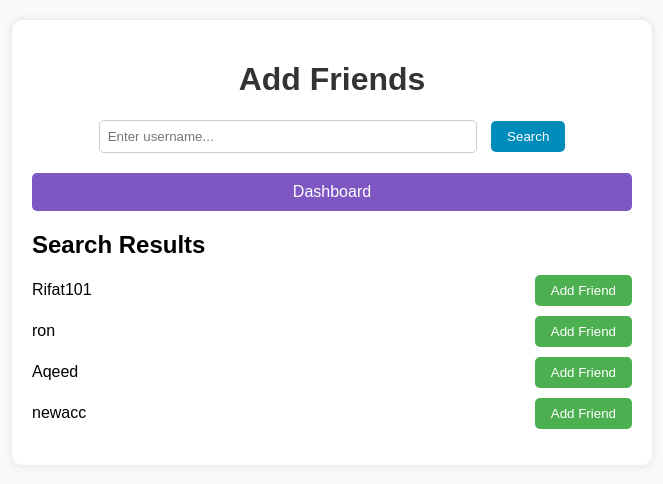
After one commit to 0ofpro/E-commerce-Website, a Flask app: page /add_friend in a window 1280 px wide. The commit adds this page. Shown: the top 484 px of the page, without its empty margins (308-971 px from the left). Run offline with Flask 3, Linux system fonts and the light colour scheme; a user stored in the database is signed in.

Commit message:
Add friend and View friends implemented. Deleting also possible

```diff
--- a/app/routes.py
+++ b/app/routes.py
@@ -1,6 +1,6 @@
 from app import app, db
 from flask import render_template, request, redirect, url_for,flash,session,send_from_directory,abort,jsonify
-from app.models import Items, Order,User, user_vouchers, UserPreference, RatingReview, Voucher,Wishlist,Cart, Deals,Admin
+from app.models import Items, Order,User, user_vouchers, UserPreference, RatingReview, Voucher,Wishlist,Cart, Deals,Admin,Friendship
 from sqlalchemy.sql import text,or_
 from math import ceil
 from datetime import datetime
@@ -779,3 +779,95 @@ def non_stop_points():
             flash('Not enough points to redeem this voucher.', 'error')
 
     return render_template('non_stop_points.html', user=user, vouchers=vouchers)
+
+@app.route('/add_friend', methods=['GET'])
+def add_friend():
+    current_username = session.get('username')
+    if current_username:
+        search_query = request.args.get('search_query')
+        if search_query:
+            # Fetch users whose username contains the search query
+            current_user = User.query.filter_by(username=current_username).first()
+            added_friend_ids = [friend.id for friend in current_user.friends]
+            users = User.query.filter(User.username.ilike(f'%{search_query}%')).filter(User.username != current_username).filter(~User.id.in_(added_friend_ids)).all()
+        else:
+            # Fetch all users except the current user and already added friends
+            current_user = User.query.filter_by(username=current_username).first()
+            added_friend_ids = [friend.id for friend in current_user.friends]
+            users = User.query.filter(User.username != current_username).filter(~User.id.in_(added_friend_ids)).all()
+        return render_template('add_friend.html', users=users)
+    else:
+        # Redirect the user to the login page if username is not in session
+        return redirect(url_for('login'))
+
+
+
+
+@app.route('/add_friend/<int:friend_id>/add', methods=['POST'])
+def add_friend_to_db(friend_id):
+    current_username = session.get('username')
+    if current_username:
+        friend = User.query.get(friend_id)
+        if friend:
+            # Add the friend to the current user's friend list
+            current_user = User.query.filter_by(username=current_username).first()
+            current_user.friends.append(friend)
+            db.session.commit()
+            flash('Friend added successfully!', 'success')
+
+            # Update the list of users to exclude the newly added friend
+            added_friend_ids = [friend.id for friend in current_user.friends]
+            users = User.query.filter(User.username != current_username).filter(~User.id.in_(added_friend_ids)).all()
+        else:
+            flash('Friend not found!', 'error')
+            # Fetch all users except the current user if no search query provided
+            users = User.query.filter(User.username != current_username).all()
+    else:
+        flash('User not logged in!', 'error')
+        return redirect(url_for('login'))
+
+    return render_template('add_friend.html', users=users)
+
+
+@app.route('/view_friends')
+def view_friends():
+    current_username = session.get('username')
+    if current_username:
+        # Fetch the current user from the database
+        current_user = User.query.filter_by(username=current_username).first()
+        if current_user:
+            # Get the list of added friends for the current user
+            friends = current_user.friends
+            return render_template('view_friends.html', friends=friends)
+        else:
+            flash('User not found!', 'error')
+            return redirect(url_for('login'))
+    else:
+        flash('User not logged in!', 'error')
+        return redirect(url_for('login'))
+
+from flask import redirect, url_for
+
+@app.route('/remove_friend/<int:friend_id>', methods=['POST'])
+def remove_friend(friend_id):
+    current_username = session.get('username')
+    if current_username:
+        # Retrieve the current user
+        current_user = User.query.filter_by(username=current_username).first()
+        if current_user:
+            # Retrieve the friend to be removed
+            friend_to_remove = User.query.get(friend_id)
+            if friend_to_remove:
+                # Remove the friend from the user's friend list
+                current_user.friends.remove(friend_to_remove)
+                db.session.commit()
+                flash('Friend removed successfully!', 'success')
+            else:
+                flash('Friend not found!', 'error')
+        else:
+            flash('User not found!', 'error')
+    else:
+        flash('User not logged in!', 'error')
+
+    # Redirect back to the page displaying the friend list
+    return redirect(url_for('view_friends'))
--- /dev/null
+++ b/app/templates/add_friend.html
@@ -0,0 +1,143 @@
+<!DOCTYPE html>
+<html lang="en">
+<head>
+    <meta charset="UTF-8">
+    <meta name="viewport" content="width=device-width, initial-scale=1.0">
+    <title>Add Friends</title>
+    <style>
+        body {
+            font-family: Arial, sans-serif;
+            background-color: #f9f9f9;
+            margin: 0;
+            padding: 20px;
+        }
+
+        .container {
+            max-width: 600px;
+            margin: 0 auto;
+            background-color: #fff;
+            padding: 20px;
+            border-radius: 10px;
+            box-shadow: 0 0 10px rgba(0, 0, 0, 0.1);
+        }
+
+        h1 {
+            text-align: center;
+            color: #333;
+        }
+
+        .search-form {
+            text-align: center;
+            margin-bottom: 20px;
+        }
+
+        .search-input {
+            padding: 8px;
+            width: 60%;
+            border: 1px solid #ccc;
+            border-radius: 5px;
+            margin-right: 10px;
+        }
+
+        .search-button {
+            padding: 8px 16px;
+            background-color: #008CBA;
+            color: #fff;
+            border: none;
+            border-radius: 5px;
+            cursor: pointer;
+            transition: background-color 0.3s ease;
+        }
+
+        .search-button:hover {
+            background-color: #005F6B;
+        }
+
+        .search-results {
+            margin-top: 20px;
+        }
+
+        .search-results h2 {
+            margin-bottom: 10px;
+        }
+
+        .search-results ul {
+            list-style: none;
+            padding: 0;
+        }
+
+        .search-results li {
+            margin-bottom: 10px;
+            display: flex;
+            align-items: center;
+            justify-content: space-between; /* Align items to the right */
+        }
+
+        .add-button {
+            background-color: #4CAF50;
+            color: white;
+            padding: 8px 16px;
+            border: none;
+            border-radius: 5px;
+            cursor: pointer;
+            transition: background-color 0.3s ease;
+        }
+
+        .add-button:hover {
+            background-color: #45a049;
+        }
+
+        .back-button {
+            display: block;
+            margin-top: 20px;
+            text-align: center;
+            text-decoration: none;
+            background-color: #7e57c2; /* Purple color */
+            color: #fff;
+            padding: 10px 20px;
+            border-radius: 5px;
+            transition: background-color 0.3s ease;
+        }
+
+        .back-button:hover {
+            background-color: #5d4095; /* Darker purple color on hover */
+        }
+    </style>
+</head>
+<body>
+    <div class="container">
+        <h1>Add Friends</h1>
+
+        <!-- Search form -->
+        <form class="search-form" action="/add_friend" method="GET">
+            <input class="search-input" type="text" name="search_query" placeholder="Enter username...">
+            <button class="search-button" type="submit">Search</button>
+        </form>
+        <!-- Button to go back to dashboard -->
+        <a href="{{ url_for('dashboard', username=session.get('username')) }}" class="back-button">Dashboard</a>
+
+        <!-- Display search results -->
+        <div class="search-results">
+            {% if users %}
+                <h2>Search Results</h2>
+                <ul>
+                    {% for user in users %}
+                        <li>
+                            <div>{{ user.username }}</div>
+                            <form action="/add_friend/{{ user.id }}/add" method="POST">
+                                <button class="add-button" type="submit">Add Friend</button>
+                            </form>
+                        </li>
+                    {% endfor %}
+                </ul>
+            {% else %}
+                <p>No users found.</p>
+            {% endif %}
+        </div>
+
+
+
+
+    </div>
+</body>
+</html>
```
Also changed, not shown: app/models.py (+14 -1 lines), app/templates/dashboard.html (+25 -1 lines), app/templates/view_friends.html (added, +108 -0 lines), instance/ecommerce.db.
